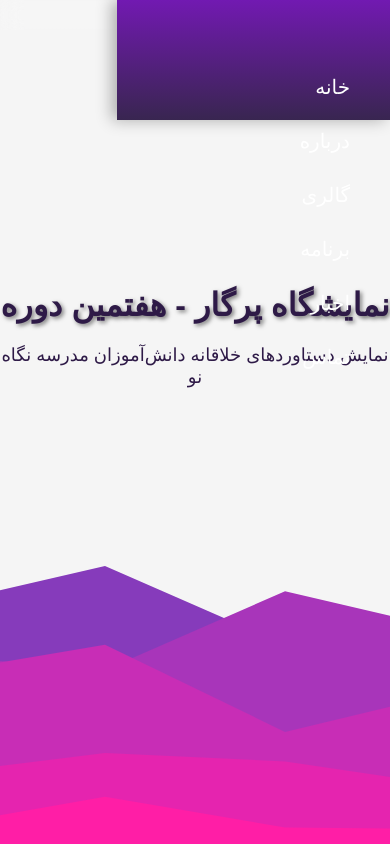
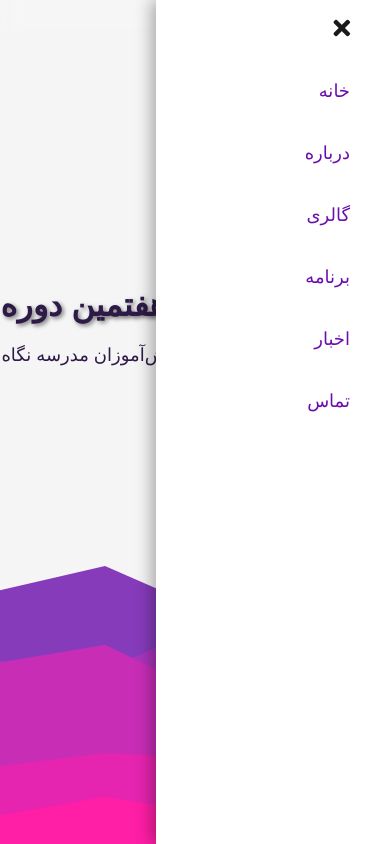
Before and after one commit to TH-SOREN/Pargar7, a plain HTML site: page index.html in a window 390 px wide. Both pictures are taken after a click on the button 364 px from the left and 29 px from the top of the page. Shown: the top 844 px of the page. Drawn offline with nearby package versions, Linux system fonts and the light colour scheme; a web font is replaced by a local one.

Commit message:
Update index.html

```diff
--- a/index.html
+++ b/index.html
@@ -342,11 +342,11 @@
             .footer .footer-content { flex-direction: column; align-items: center; }
             .footer .contact-info { text-align: center; }
         }
-
+        /* تنظیمات پیش‌فرض همبرگر */
         .hamburger {
             display: none;
             font-size: 24px;
-            color: #6A0DAD;
+            color: #1A1A1A;
             cursor: pointer;
             position: absolute;
             right: 15px;
@@ -354,32 +354,20 @@
             transition: transform 0.3s ease;
         }
 
-        .hamburger.active .open-icon {
-            display: none;
-        }
-
-        .hamburger.active .close-icon {
-            display: block;
-        }
-
-        .hamburger:hover {
-            transform: scale(1.1);
-        }
-
+        /* تنظیمات پیش‌فرض منوی همبرگری */
         .mobile-menu {
             display: block;
             visibility: hidden;
             flex-direction: column;
-            background: linear-gradient(to bottom, rgba(106, 13, 173, 0.95), rgba(46, 26, 71, 0.95));
             position: fixed;
             top: 0;
             right: -100%;
-            width: 70%;
-            height: 100%;
+            width: 60%; /* کاهش عرض از 70% به 60% */
+            height: 100vh;
             padding: 60px 20px;
             box-shadow: -5px 0 15px rgba(0, 0, 0, 0.3);
             z-index: 99;
-            transition: right 0.4s cubic-bezier(0.4, 0, 0.2, 1), visibility 0.4s ease, opacity 0.4s ease;
+            transition: right 0.5s cubic-bezier(0.25, 0.46, 0.45, 0.94), visibility 0.5s ease, opacity 0.5s ease;
             opacity: 0;
         }
 
@@ -389,15 +377,32 @@
             opacity: 1;
         }
 
+        /* دکمه بستن */
+        .close-btn {
+            display: none; /* پیش‌فرض مخفی */
+            position: absolute;
+            top: 15px;
+            right: 40px;
+            font-size: 24px;
+            color: #1A1A1A;
+            cursor: pointer;
+            transition: transform 0.3s ease;
+        }
+
+        .close-btn:hover {
+            transform: scale(1.1);
+        }
+
         .mobile-menu a {
-            color: #fff;
             text-decoration: none;
-            font-size: 20px;
-            padding: 15px 0;
+            font-size: 18px; /* کاهش اندازه فونت از 20px به 18px */
+            padding: 20px 0;
             text-align: right;
-            transition: transform 0.3s ease, color 0.3s ease, opacity 0.3s ease;
-            transform: translateX(20px);
+            transition: transform 0.4s ease, opacity 0.4s ease, color 0.3s ease;
+            transform: translateX(30px);
             opacity: 0;
+            display: block;
+            width: 100%;
         }
 
         .mobile-menu.active a {
@@ -413,13 +418,30 @@
         .mobile-menu.active a:nth-child(6) { transition-delay: 0.6s; }
 
         .mobile-menu a:hover {
-            color: #e6e1f5;
             transform: translateX(-5px);
         }
 
+        /* تنظیمات فقط برای موبایل (زیر 768px) */
         @media (max-width: 768px) {
             .hamburger {
-                display: block;
+                display: block; /* نمایش آیکون همبرگر در موبایل */
+            }
+
+            .mobile-menu {
+                background: #fff; /* پس‌زمینه سفید کامل */
+            }
+
+            .mobile-menu a {
+                color: #6A0DAD; /* رنگ نوشته‌ها بنفش */
+                text-shadow: none; /* حذف سایه برای خوانایی بهتر روی پس‌زمینه سفید */
+            }
+
+            .mobile-menu a:hover {
+                color: #2E1A47; /* رنگ تیره‌تر برای هاور */
+            }
+
+            .close-btn {
+                display: block; /* نمایش دکمه بستن در موبایل */
             }
         }
     </style>
@@ -437,11 +459,15 @@
             <a href="#news">اخبار</a>
             <a href="#contact">تماس</a>
         </div>
-        <div class="hamburger">
+        <div class="hamburger" role="button" aria-label="باز کردن منو">
             <i class="fas fa-bars open-icon"></i>
             <i class="fas fa-times close-icon" style="display: none;"></i>
         </div>
+
         <div class="mobile-menu">
+            <span class="close-btn" role="button" aria-label="بستن منو">
+                <i class="fas fa-times"></i>
+            </span>
             <a href="#home">خانه</a>
             <a href="#about">درباره</a>
             <a href="#gallery">گالری</a>
@@ -663,10 +689,16 @@
 
         const hamburger = document.querySelector('.hamburger');
         const mobileMenu = document.querySelector('.mobile-menu');
+        const closeBtn = document.querySelector('.close-btn');
 
         hamburger.addEventListener('click', () => {
             mobileMenu.classList.toggle('active');
             hamburger.classList.toggle('active');
+        });
+
+        closeBtn.addEventListener('click', () => {
+            mobileMenu.classList.remove('active');
+            hamburger.classList.remove('active');
         });
 
         document.querySelectorAll('.mobile-menu a').forEach(link => {
```
